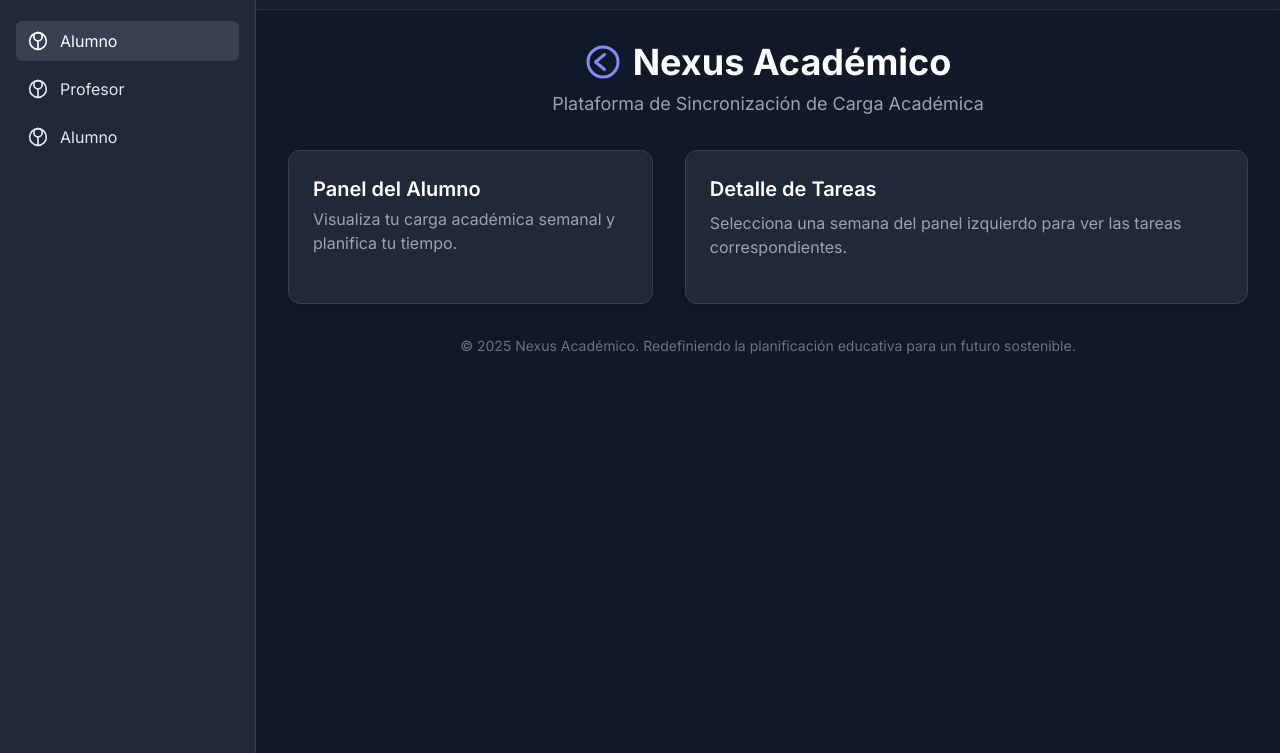
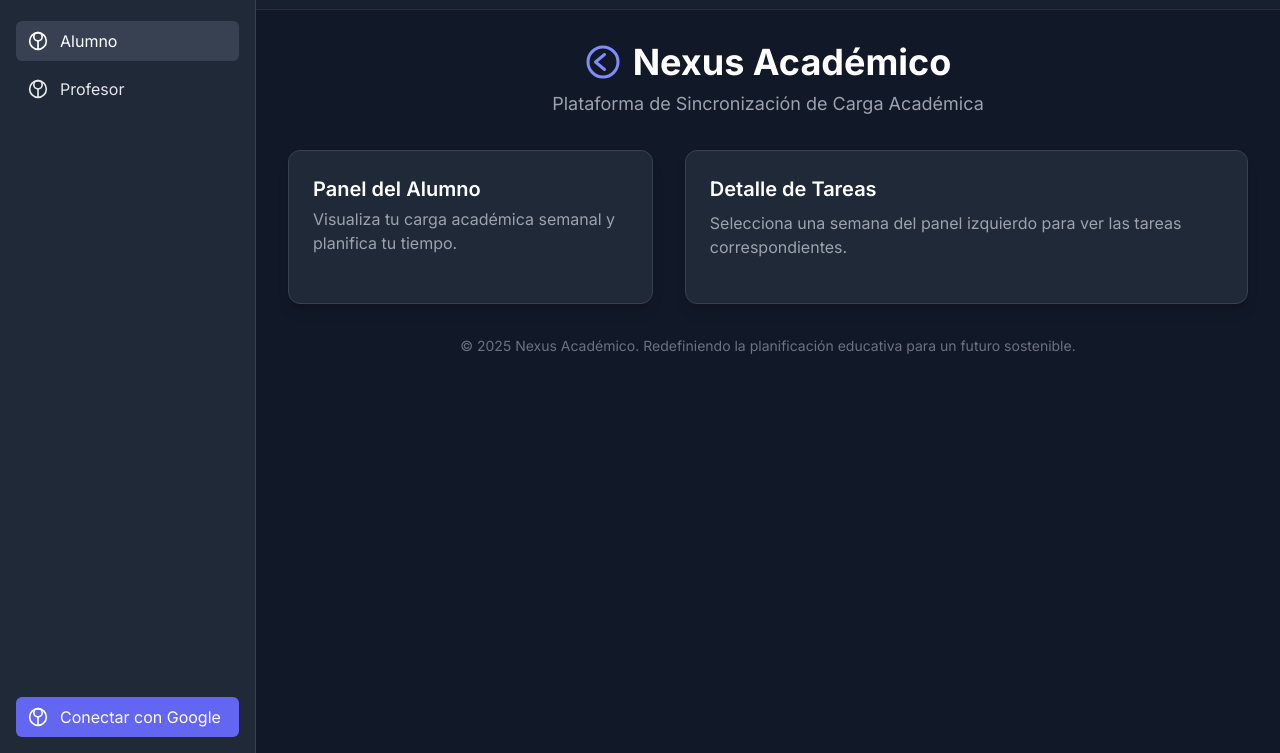
Before and after one commit to NotJavas/Hackathon, a plain HTML site: page src/pages/landing.html in a window 1280 px wide. Shown: the part 47-800 px from the top of the page. Drawn offline with nearby package versions, Linux system fonts and the light colour scheme.

Commit message:
button google added

```diff
--- a/src/pages/landing.html
+++ b/src/pages/landing.html
@@ -23,8 +23,8 @@
 </head>
 <body class="flex h-screen overflow-hidden">
 
-    <!-- Sidebar -->
-    <aside id="sidebar" class="w-64 bg-gray-800 text-gray-200 flex-shrink-0 p-4 border-r border-gray-700 fixed inset-y-0 left-0 z-30 md:relative md:translate-x-0 transform -translate-x-full">
+    <aside id="sidebar" class="w-64 bg-gray-800 text-gray-200 flex flex-col p-4 border-r border-gray-700 fixed inset-y-0 left-0 z-30 md:relative md:translate-x-0 transform -translate-x-full">
+        <div>
             <div class="flex items-center justify-between mb-6">
                 <div class="flex items-center gap-3">
                     <svg xmlns="http://www.w3.org/2000/svg" width="28" height="28" viewBox="0 0 24 24" fill="none" stroke="currentColor" stroke-width="2" stroke-linecap="round" stroke-linejoin="round" class="text-indigo-400"><path d="M12 22c5.523 0 10-4.477 10-10S17.523 2 12 2 2 6.477 2 12s4.477 10 10 10z"></path><path d="m13 17-6-5 6-5"></path></svg>
@@ -40,15 +40,17 @@
                      <svg xmlns="http://www.w3.org/2000/svg" width="20" height="20" viewBox="0 0 24 24" fill="none" stroke="currentColor" stroke-width="2" stroke-linecap="round" stroke-linejoin="round"><path d="M12 22c5.523 0 10-4.477 10-10S17.523 2 12 2 2 6.477 2 12s4.477 10 10 10z"/><path d="M12 12a5 5 0 1 0 0-10 5 5 0 0 0 0 10z"/><path d="M12 12v10"/></svg>
                     <span>Profesor</span>
                 </a>
-            <a href="./StudentPanel.html" target="content-frame" class="flex items-center gap-3 px-3 py-2 rounded-md hover:bg-gray-700 transition-colors">
+            </nav>
+        </div>
+        <div class="mt-auto">
+            <button class="flex items-center gap-3 px-3 py-2 rounded-md bg-indigo-500 text-white hover:bg-indigo-600 transition-colors w-full">
                 <svg xmlns="http://www.w3.org/2000/svg" width="20" height="20" viewBox="0 0 24 24" fill="none" stroke="currentColor" stroke-width="2" stroke-linecap="round" stroke-linejoin="round"><path d="M12 22c5.523 0 10-4.477 10-10S17.523 2 12 2 2 6.477 2 12s4.477 10 10 10z"/><path d="M12 12a5 5 0 1 0 0-10 5 5 0 0 0 0 10z"/><path d="M12 12v10"/></svg>
-               <span>Alumno</span>
-           </a>
-        </nav>
+                <span>Conectar con Google</span>
+            </button>
+        </div>
     </aside>
 
     <div class="flex-1 flex flex-col">
-        <!-- Topbar -->
         <header class="bg-gray-800/50 backdrop-blur-sm border-b border-gray-700/50 p-3 flex items-center justify-between md:justify-end">
             <button id="sidebar-toggle" class="md:hidden p-2 rounded-md text-gray-300 hover:bg-gray-700">
                 <svg xmlns="http://www.w3.org/2000/svg" width="24" height="24" viewBox="0 0 24 24" fill="none" stroke="currentColor" stroke-width="2" stroke-linecap="round" stroke-linejoin="round"><line x1="3" y1="12" x2="21" y2="12"></line><line x1="3" y1="6" x2="21" y2="6"></line><line x1="3" y1="18" x2="21" y2="18"></line></svg>
@@ -59,7 +61,6 @@
             </div>
         </header>
 
-        <!-- Content -->
         <main class="flex-1 overflow-y-auto">
             <iframe name="content-frame" src="./StudentPanel.html" class="w-full h-full border-0"></iframe>
         </main>
```
Lines whose indentation alone changed are shown as unchanged.
